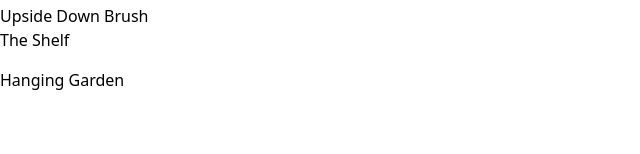
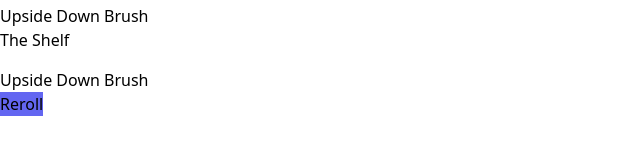
Before and after one commit to JonathanRe/aros-gen, a Vue app: page / in a window 1280 px wide. Shown: the part 268-422 px from the top of the page, without its empty margins (0-640 px from the left). Built offline with nearby package versions, Linux system fonts and the light colour scheme.

Commit message:
add basic dice rolling method, test data binding

```diff
--- a/src/components/Locations.vue
+++ b/src/components/Locations.vue
@@ -5,20 +5,29 @@
       <li v-for="location in locations" :key="location.name">
         {{ location.name }}
       </li>
-      <p class="mt-4">{{ locations[0].name }}</p>
+      <p class="mt-4">{{ locations[locationIndex].name }}</p>
+      <button class="bg-indigo-500" @click="setLocationIndex()">Reroll</button>
     </ul>
   </div>
 </template>
 
 <script>
 import locationsData from "../db.json";
+import { roll } from "../modules/dice";
 
 export default {
   data() {
     return {
       locations: locationsData,
+      locationIndex: roll(12),
     };
   },
+  methods: {
+    setLocationIndex() {
+      this.locationIndex = roll(12);
+    },
+  },
+  mounted() {},
 };
 </script>
 
--- /dev/null
+++ b/src/modules/dice.js
@@ -0,0 +1,12 @@
+// https://developer.mozilla.org/en-US/docs/Web/JavaScript/Reference/Global_Objects/Math/random
+function getRandomIntInclusive(min, max) {
+  min = Math.ceil(min);
+  max = Math.floor(max);
+  return Math.floor(Math.random() * (max - min + 1) + min); //The maximum is inclusive and the minimum is inclusive
+}
+
+function roll(sides) {
+  return getRandomIntInclusive(0, sides - 1);
+}
+
+export { getRandomIntInclusive, roll };
```
